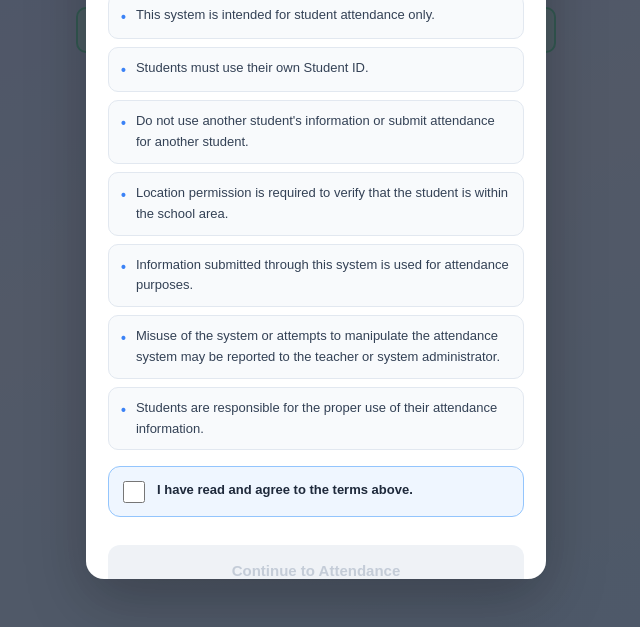
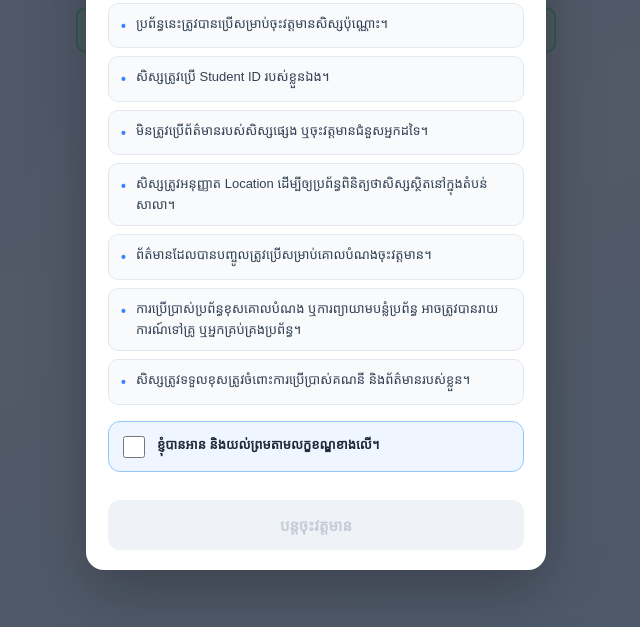
Before and after one commit to chormchhaiya268-source/student-qr-attendance, a plain HTML site: page index.html in a window 1280 px wide. Shown: the part 173-800 px from the top of the page, without its empty margins (324-964 px from the left). Drawn offline with Linux system fonts and the light colour scheme; a web font is replaced by a local one.

Commit message:
Update index.html

```diff
--- a/index.html
+++ b/index.html
@@ -774,7 +774,7 @@ const CONSENT_TEXT = {
 // (same key used by script.js)
 let consentLang =
   localStorage.getItem("studentLanguage")
-  || "en";
+  || "km";
 
 function getConsentText() {
   return CONSENT_TEXT[consentLang]
```
